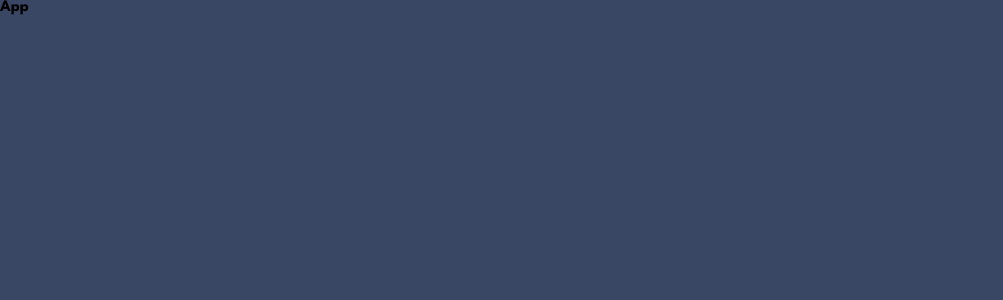
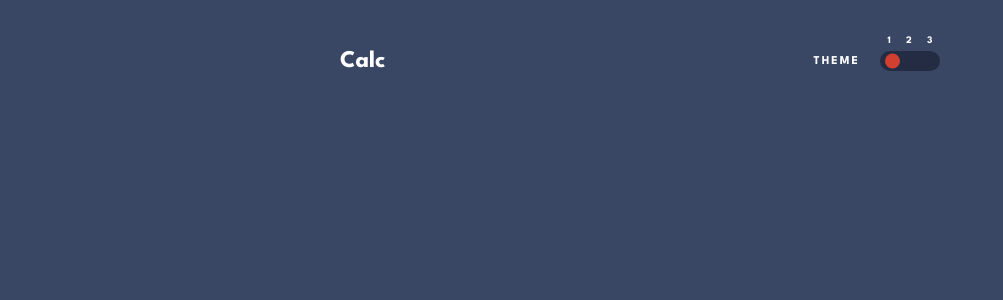
Before and after one commit to musikhood/Calculator, a React app: page / in a window 1280 px wide. Shown: the top 300 px of the page, without its empty margins (0-1003 px from the left). Built offline with nearby package versions, Linux system fonts and the light colour scheme.

Commit message:
Create Theme Switcher

```diff
--- a/src/App.tsx
+++ b/src/App.tsx
@@ -1,8 +1,14 @@
-import React from "react";
+import React, { useState } from "react";
+import { Calculator } from "./components";
 import "./app.scss";
 
 function App() {
-  return <div className="App App--1">App</div>;
+  const [theme, setTheme] = useState(1);
+  return (
+    <div className={`App App--${theme}`}>
+      <Calculator setTheme={setTheme} theme={theme} />
+    </div>
+  );
 }
 
 export default App;
--- a/src/app.scss
+++ b/src/app.scss
@@ -1,7 +1,12 @@
 .App {
   width: 100vw;
   height: 100vh;
+  display: flex;
+  justify-content: center;
+  align-items: center;
   background-color: var(--mainBackground);
+  color: var(--textAlt);
+  transition: background-color 0.2s ease-in-out, color 0.2s ease-in-out;
   &--1 {
     --mainBackground: hsl(222, 26%, 31%);
     --toggleAndKeypadBackground: hsl(223, 31%, 20%);
@@ -14,8 +19,8 @@
     --keyThreeBackground: hsl(30, 25%, 89%);
     --keyThreeShadow: hsl(28, 16%, 65%);
 
-    --text: hsl(221, 14%, 31%);
-    --textAlt: hsl(0, 0%, 100%);
+    --text: hsl(0, 0%, 100%);
+    --textAlt: hsl(221, 14%, 31%);
   }
   &--2 {
     --mainBackground: hsl(0, 0%, 90%);
--- /dev/null
+++ b/src/components/Calculator/Calculator.tsx
@@ -0,0 +1,39 @@
+import React from "react";
+import "./calculator.scss";
+
+type Theme = {
+  setTheme: React.Dispatch<React.SetStateAction<number>>;
+  theme: number;
+};
+
+function Calculator({ setTheme, theme }: Theme) {
+  function changeTheme() {
+    if (theme === 3) {
+      setTheme(1);
+    } else {
+      setTheme((prevValue) => prevValue + 1);
+    }
+  }
+  return (
+    <div className="Calculator">
+      <div className="Calculator__HeaderContainer">
+        <h2 className="Calculator__title">Calc</h2>
+        <div className="Calculator__ThemeSwitcherContainer">
+          <h4 className="Calculator__ThemeSwitcherName">THEME</h4>
+          <div
+            className={`Calculator__ThemeSwitcher Calculator__ThemeSwitcher--${theme}`}
+            onClick={changeTheme}
+          >
+            <div className="Calculator__ThemeNumbers">
+              <p>1</p>
+              <p>2</p>
+              <p>3</p>
+            </div>
+          </div>
+        </div>
+      </div>
+    </div>
+  );
+}
+
+export default Calculator;
--- /dev/null
+++ b/src/components/Calculator/calculator.scss
@@ -0,0 +1,73 @@
+.Calculator {
+  width: 600px;
+  height: 700px;
+  display: flex;
+  flex-direction: column;
+
+  &__HeaderContainer {
+    width: 100%;
+    display: flex;
+    justify-content: space-between;
+    align-items: center;
+  }
+  &__title {
+    color: var(--text);
+    transition: color 0.2s ease-in-out;
+  }
+  &__ThemeSwitcherContainer {
+    display: flex;
+    align-items: center;
+    justify-content: center;
+    gap: 20px;
+  }
+  &__ThemeSwitcherName {
+    font-size: 12px;
+    letter-spacing: 2px;
+    color: var(--text);
+    transition: color 0.2s ease-in-out;
+  }
+  &__ThemeSwitcher {
+    width: 60px;
+    height: 20px;
+    background-color: var(--toggleAndKeypadBackground);
+    border-radius: 50px;
+    cursor: pointer;
+    position: relative;
+    transition: background-color 0.2s ease-in-out;
+    &::after {
+      content: "";
+      width: 15px;
+      height: 15px;
+      border-radius: 50px;
+      background-color: var(--keyTwoBackgroundAndToggle);
+      position: absolute;
+      top: 50%;
+      left: 0;
+      transition: transform 0.2s ease-in-out, background-color 0.2s ease-in-out;
+    }
+    &--1::after {
+      transform: translateY(-50%) translateX(5px);
+    }
+    &--2::after {
+      transform: translateY(-50%) translateX(calc(30px - 50%));
+    }
+    &--3::after {
+      transform: translateY(-50%) translateX(calc(50px - 50%));
+    }
+    &:hover::after {
+      background-color: var(--keyTwoShadow);
+    }
+  }
+  &__ThemeNumbers {
+    width: 60px;
+    font-size: 10px;
+    color: var(--text);
+    display: flex;
+    justify-content: space-around;
+    align-items: center;
+    position: absolute;
+    left: 0;
+    top: -15px;
+    transition: color 0.2s ease-in-out;
+  }
+}
--- /dev/null
+++ b/src/components/index.ts
@@ -0,0 +1 @@
+export { default as Calculator } from "./Calculator/Calculator";
```
